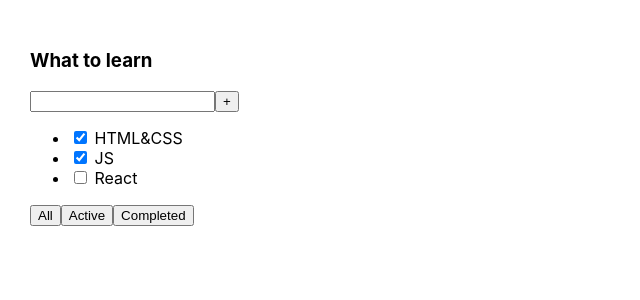
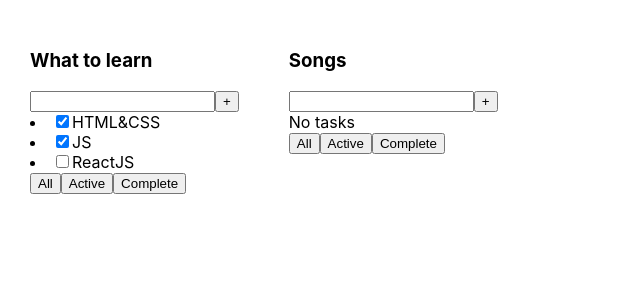
Before and after one commit to electrixky/todolistNew, a React (Create React App) app: page / in a window 1280 px wide. Shown: the top 300 px of the page, without its empty margins (0-640 px from the left). Built offline with nearby package versions, Linux system fonts and the light colour scheme.

Commit message:
Todolist component

```diff
--- a/src/App.tsx
+++ b/src/App.tsx
@@ -1,26 +1,27 @@
 import React from 'react';
 import './App.css';
+import {Todolist} from "./components/Todolist";
 
+export type TasksType = {
+    id: number
+    title: string
+    isDone: boolean
+}
 function App() {
+
+    const tasks1: TasksType[] = [
+        { id: 1, title: 'HTML&CSS', isDone: true },
+        { id: 2, title: 'JS', isDone: true },
+        { id: 3, title: 'ReactJS', isDone: false },
+    ]
+
+    const tasks2: TasksType[] = []
+
+
     return (
         <div className="App">
-            <div>
-                <h3>What to learn</h3>
-                <div>
-                    <input/>
-                    <button>+</button>
-                </div>
-                <ul>
-                    <li><input type="checkbox" checked={true}/> <span>HTML&CSS</span></li>
-                    <li><input type="checkbox" checked={true}/> <span>JS</span></li>
-                    <li><input type="checkbox" checked={false}/> <span>React</span></li>
-                </ul>
-                <div>
-                    <button>All</button>
-                    <button>Active</button>
-                    <button>Completed</button>
-                </div>
-            </div>
+            <Todolist title="What to learn" tasks={tasks1}/>
+            <Todolist title="Songs" tasks={tasks2}/>
         </div>
     );
 }
--- /dev/null
+++ b/src/components/Button.tsx
@@ -0,0 +1,7 @@
+import {ButtonHTMLAttributes} from "react";
+
+export const Button = ({title}: ButtonHTMLAttributes<HTMLButtonElement>) => {
+    return (
+        <button>{title}</button>
+    );
+};
--- /dev/null
+++ b/src/components/Task.tsx
@@ -0,0 +1,10 @@
+import React from "react";
+import {TasksType} from "../App";
+export const Task = ({title, isDone}: TasksType) => {
+    return (
+        <li>
+            <input type="checkbox" checked={isDone}/>
+            <span>{title}</span>
+        </li>
+    );
+};
--- /dev/null
+++ b/src/components/Todolist.tsx
@@ -0,0 +1,33 @@
+import React from "react";
+import {TasksType} from "../App";
+import {Task} from "./Task";
+import {Button} from "./Button";
+
+type TodolistPropsType = {
+    title: string
+    tasks: TasksType[]
+};
+export const Todolist = ({title, tasks}: TodolistPropsType) => {
+
+    const mappedTasks = tasks.length ?
+        tasks.map(task => {
+            return <Task key={task.id} {...task}/>
+        }) : <div>No tasks</div>
+
+
+    return (
+        <div>
+            <h3>{title}</h3>
+            <div>
+                <input/>
+                <Button title={"+"}/>
+            </div>
+            {mappedTasks}
+            <div>
+                <Button title={"All"}/>
+                <Button title={"Active"}/>
+                <Button title={"Complete"}/>
+            </div>
+        </div>
+    );
+};
```
Also changed, not shown: 1 other file (tests, documents, lock files or other folders).
